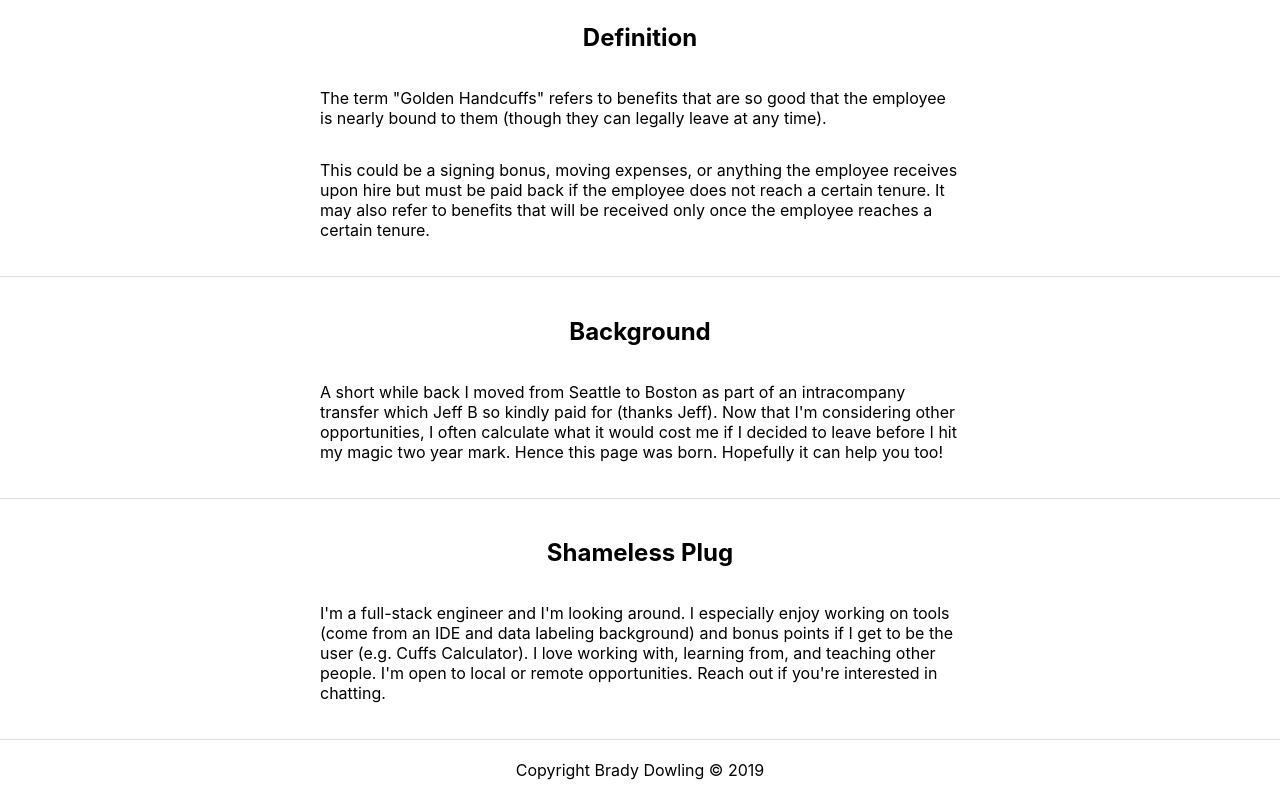
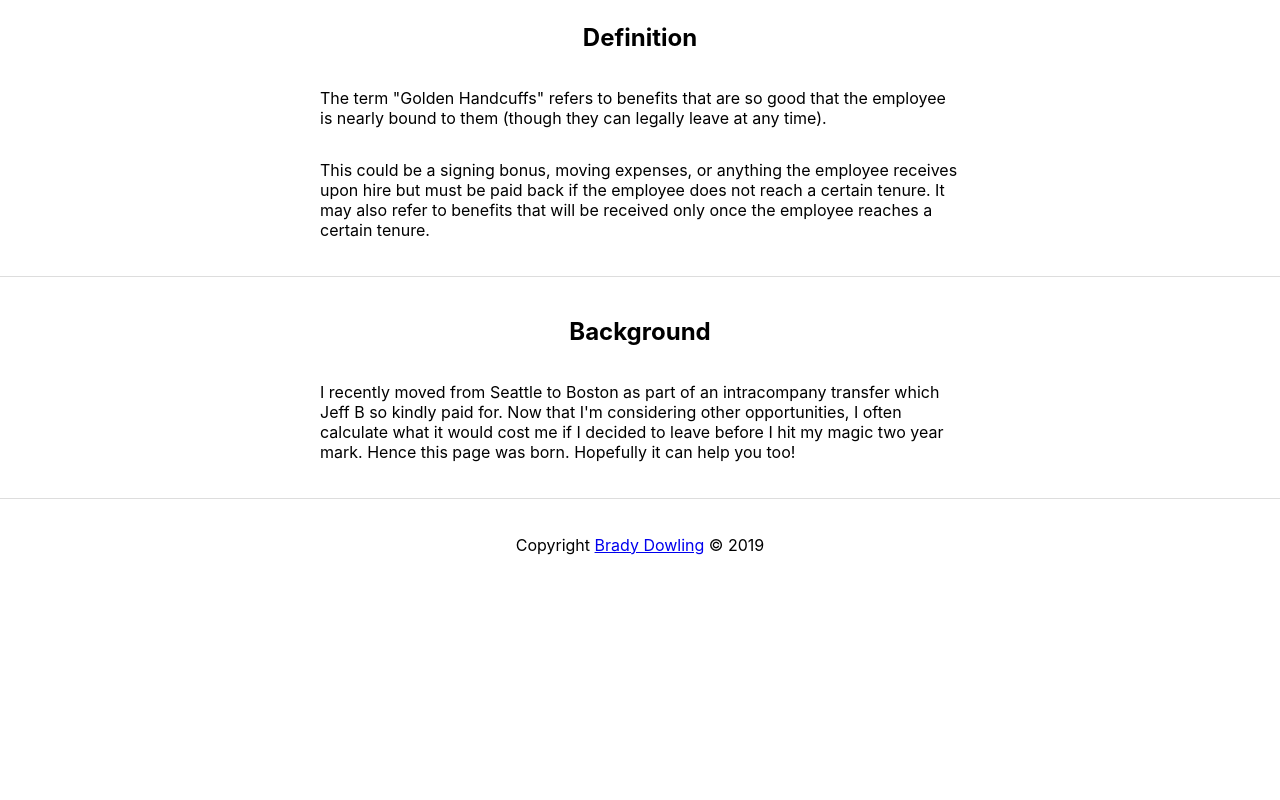
Before and after one commit to bradydowling/cuffs-calculator, a React (Create React App) app: page / in a window 1280 px wide. Shown: the part 592-1392 px from the top of the page. After the commit the page ends 1183 px from the top, so only its background shows below. Built offline with nearby package versions, Linux system fonts and the light colour scheme.

Commit message:
Update link to my resume

```diff
--- a/src/App.js
+++ b/src/App.js
@@ -3,7 +3,7 @@ import './App.css';
 
 const Footer = () => (
   <footer>
-    Copyright Brady Dowling © 2019
+    <p>Copyright <a href="https://registry.jsonresume.org/bradydowling">Brady Dowling</a> © 2019</p>
   </footer>
 );
 
@@ -13,10 +13,7 @@ const content = {
     `This could be a signing bonus, moving expenses, or anything the employee receives upon hire but must be paid back if the employee does not reach a certain tenure. It may also refer to benefits that will be received only once the employee reaches a certain tenure.`
   ],
   background: [
-    `A short while back I moved from Seattle to Boston as part of an intracompany transfer which Jeff B so kindly paid for (thanks Jeff). Now that I'm considering other opportunities, I often calculate what it would cost me if I decided to leave before I hit my magic two year mark. Hence this page was born. Hopefully it can help you too!`
-  ],
-  pitch: [
-    `I'm a full-stack engineer and I'm looking around. I especially enjoy working on tools (come from an IDE and data labeling background) and bonus points if I get to be the user (e.g. Cuffs Calculator). I love working with, learning from, and teaching other people. I'm open to local or remote opportunities. Reach out if you're interested in chatting.`
+    `I recently moved from Seattle to Boston as part of an intracompany transfer which Jeff B so kindly paid for. Now that I'm considering other opportunities, I often calculate what it would cost me if I decided to leave before I hit my magic two year mark. Hence this page was born. Hopefully it can help you too!`
   ]
 };
 
@@ -117,10 +114,6 @@ class App extends React.Component {
           <h2>Background</h2>
           <p>{content.background[0]}</p>
         </section>
-        <section className="content">
-          <h2>Shameless Plug</h2>
-          <p>{content.pitch[0]}</p>
-        </section>
         <Footer />
       </div>
     );
```
